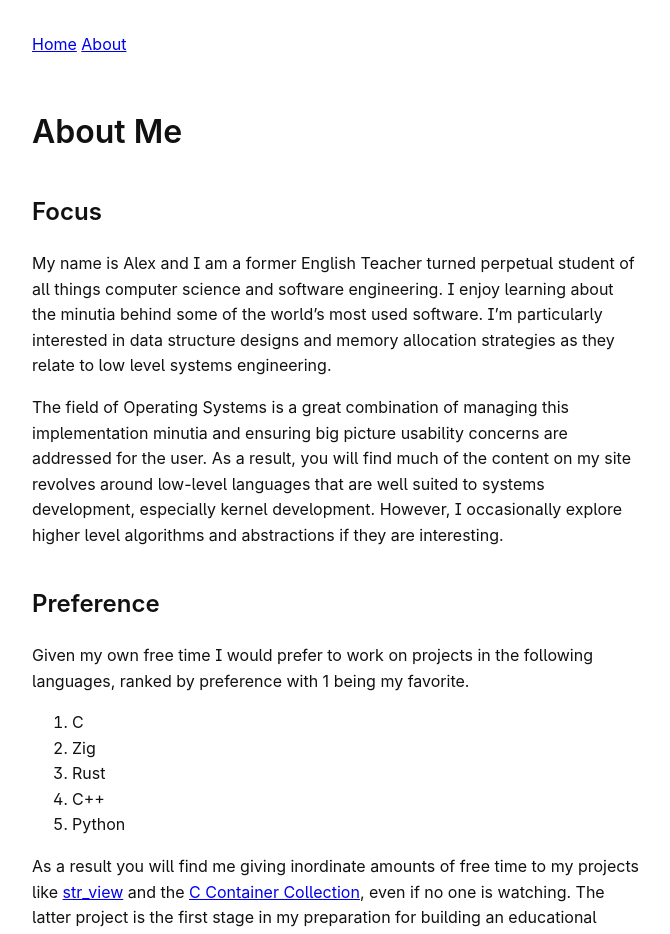
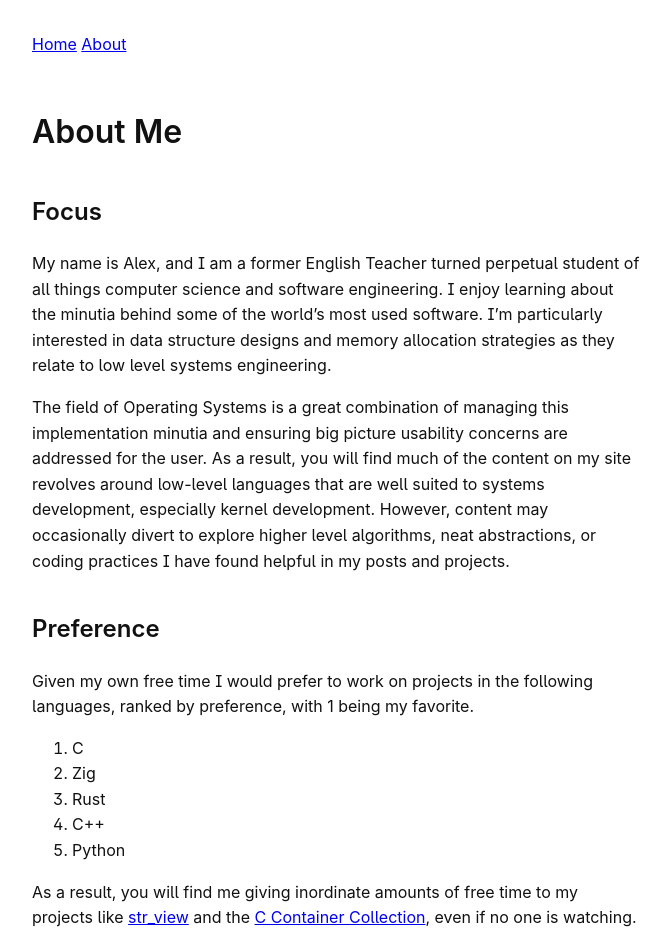
Before and after one commit to agl-alexglopez/agl-alexglopez.github.io, a Jekyll site: the page built from about.md, in a window 1280 px wide and 1400 px high. Shown: the top 934 px of the window, without its empty margins (304-974 px from the left). Built offline with Jekyll 4.4.1, drawn with Linux system fonts in a browser that asks for light colours; some of the changed text lies outside the part shown.

Commit message:
phrasing fix

```diff
--- a/about.md
+++ b/about.md
@@ -6,13 +6,13 @@ permalink: /about/
 
 ## Focus
 
-My name is Alex and I am a former English Teacher turned perpetual student of all things computer science and software engineering. I enjoy learning about the minutia behind some of the world's most used software. I'm particularly interested in data structure designs and memory allocation strategies as they relate to low level systems engineering.
+My name is Alex, and I am a former English Teacher turned perpetual student of all things computer science and software engineering. I enjoy learning about the minutia behind some of the world's most used software. I'm particularly interested in data structure designs and memory allocation strategies as they relate to low level systems engineering.
 
-The field of Operating Systems is a great combination of managing this implementation minutia and ensuring big picture usability concerns are addressed for the user. As a result, you will find much of the content on my site revolves around low-level languages that are well suited to systems development, especially kernel development. However, I occasionally explore higher level algorithms and abstractions if they are interesting.
+The field of Operating Systems is a great combination of managing this implementation minutia and ensuring big picture usability concerns are addressed for the user. As a result, you will find much of the content on my site revolves around low-level languages that are well suited to systems development, especially kernel development. However, content may occasionally divert to explore higher level algorithms, neat abstractions, or coding practices I have found helpful in my posts and projects.
 
 ## Preference
 
-Given my own free time I would prefer to work on projects in the following languages, ranked by preference with 1 being my favorite.
+Given my own free time I would prefer to work on projects in the following languages, ranked by preference, with 1 being my favorite.
 
 1. C
 2. Zig
@@ -20,7 +20,7 @@ Given my own free time I would prefer to work on projects in the following langu
 4. C++
 5. Python
 
-As a result you will find me giving inordinate amounts of free time to my projects like [str_view](https://github.com/agl-alexglopez/str_view) and the [C Container Collection](https://github.com/agl-alexglopez/ccc), even if no one is watching. The latter project is the first stage in my preparation for building an educational Operating System in the style of [PintOS](https://web.stanford.edu/class/cs140/projects/pintos/pintos_1.html#SEC1) or [xv6](https://github.com/mit-pdos/xv6-riscv). Stay tuned for posts about the process of building this system.
+As a result, you will find me giving inordinate amounts of free time to my projects like [str_view](https://github.com/agl-alexglopez/str_view) and the [C Container Collection](https://github.com/agl-alexglopez/ccc), even if no one is watching. The latter project is the first stage in my preparation for building an educational Operating System in the style of [PintOS](https://web.stanford.edu/class/cs140/projects/pintos/pintos_1.html#SEC1) or [xv6](https://github.com/mit-pdos/xv6-riscv). Stay tuned for posts about the process of building this system.
 
 ## Miscellaneous
 
```
Also changed, not shown: other parts of about.md (+1 -1 lines).
